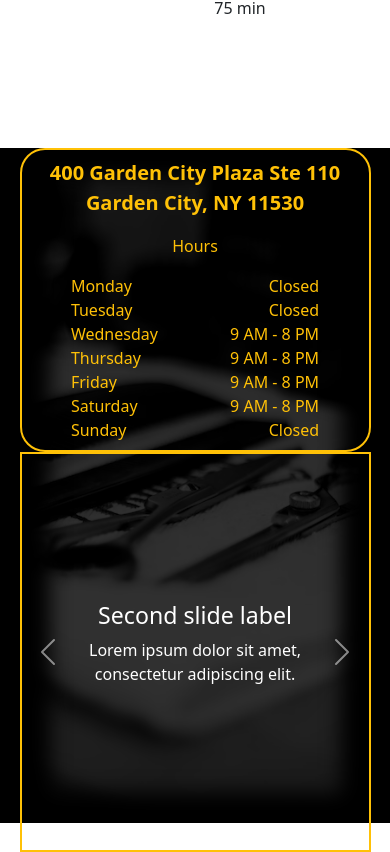
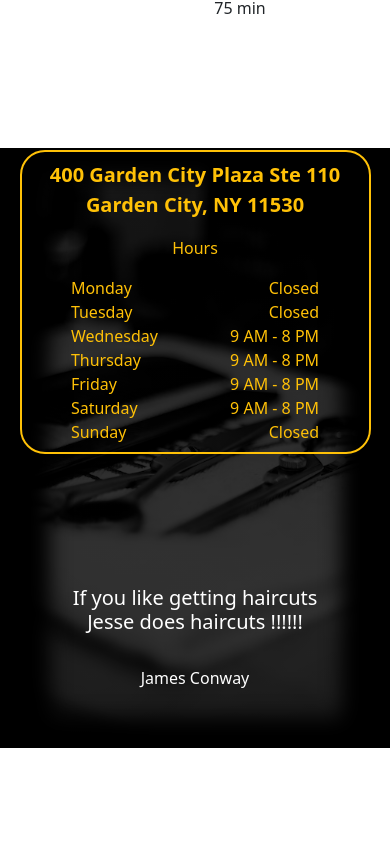
Before and after one commit to Mtuozzo86/barber, a React (Create React App) app: page / in a window 390 px wide. Shown: the part 2165-3017 px from the top of the page. After the commit the page ends 2913 px from the top, so only its background shows below. Built offline with nearby package versions, Linux system fonts and the light colour scheme.

Commit message:
ok looking responsiveness

```diff
--- a/src/components/About.css
+++ b/src/components/About.css
@@ -1,11 +1,13 @@
 .about-section {
+  display: flex;
   background-color: black;
-  height: 80vh;
+  height: 600px;
 }
 
 .about-container {
   width: 90%;
-  height: 100%;
+  /* min-height: 100%; */
+
   margin: 0 auto;
   background: linear-gradient(rgba(0, 0, 0, 0.8), rgba(0, 0, 0, .8)),
     url(../img/table.jpg) no-repeat center;
@@ -20,16 +22,17 @@
     border: 2px #ffc107 solid;
     border-radius: 25px;
     width: 25rem;
-    margin: auto;
+    max-height: 24rem;
+    margin: auto 0px;
 }
 
-.about-second {
+/* .about-second {
     border: 2px #ffc107 solid;
     border-radius: 25px;
     height:98%;
     width: 98%;
     margin: auto;
-}
+} */
 
 .hours {
   margin: auto;
--- a/src/components/About.js
+++ b/src/components/About.js
@@ -7,7 +7,7 @@ import ReviewCarousel from "./ReviewCarousel";
 function About() {
   return (
     <div className="about-section">
-      <div className="about-container d-flex flex-wrap">
+      <div className="about-container d-flex flex-wrap justify-content-around align-items-center">
         <div className="about-first p-2">
           <p className="fs-5 fw-semibold text-center">
             400 Garden City Plaza Ste 110 <br />
--- a/src/components/ReviewCarousel.css
+++ b/src/components/ReviewCarousel.css
@@ -1,15 +1,13 @@
 .carousel {
-  border: 2px #ffc107 solid;
-  height: 25rem;
-  width: 400px;
-  color: white;
-  margin: auto;
+  /* border: 2px solid firebrick; */
+  width: 30rem;
 }
 
 .carousel-fix {
+  display: block;
   visibility: hidden;
 }
 
-.carousel h3 {
+.carousel h5 {
   color: rgb(255, 255, 255);
 }
--- a/src/components/ReviewCarousel.js
+++ b/src/components/ReviewCarousel.js
@@ -1,20 +1,37 @@
-import React from "react";
+import { useState } from "react";
 import "./ReviewCarousel.css";
 import Carousel from "react-bootstrap/Carousel";
-import {reviews} from '../data'
+import { reviews } from "../data";
 
 function ReviewCarousel() {
+  // const [index, setIndex] = useState(0);
+
+  // const handleSelect = (selectedIndex, e) => {
+  //   setIndex(selectedIndex);
+  // };
+
+  const customReviews = reviews.map((item, index) => {
+    return (
+      <Carousel.Item key={index}>
+        <img className="carousel-fix" />
+
+        <Carousel.Caption className="">
+          <h5>{item.body}</h5>
+          <br/>
+          <p>{item.name}</p>
+        </Carousel.Caption>
+      </Carousel.Item>
+    );
+  });
 
   return (
-    <Carousel className="carousel" indicators={false}>
-      <Carousel.Item>
-        <img className="carousel-fix" />
-
-        <Carousel.Caption>
-          <h3>Second slide label</h3>
-          <p>Lorem ipsum dolor sit amet, consectetur adipiscing elit.</p>
-        </Carousel.Caption>
-      </Carousel.Item>
+    <Carousel
+    interval={2900}
+      controls={false}
+      // activeIndex={1}
+      indicators={false}
+    >
+      {customReviews}
     </Carousel>
   );
 }
```
